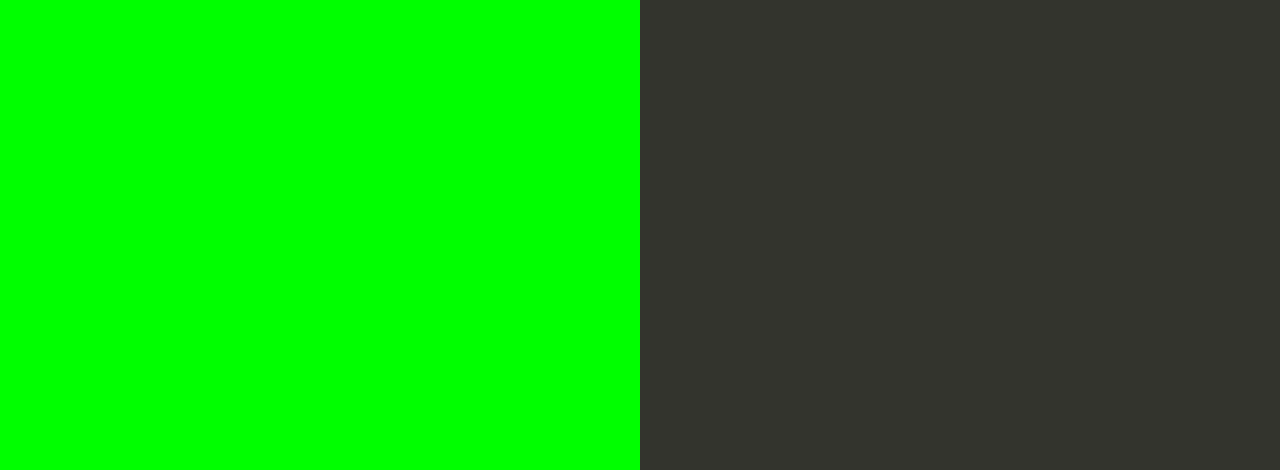
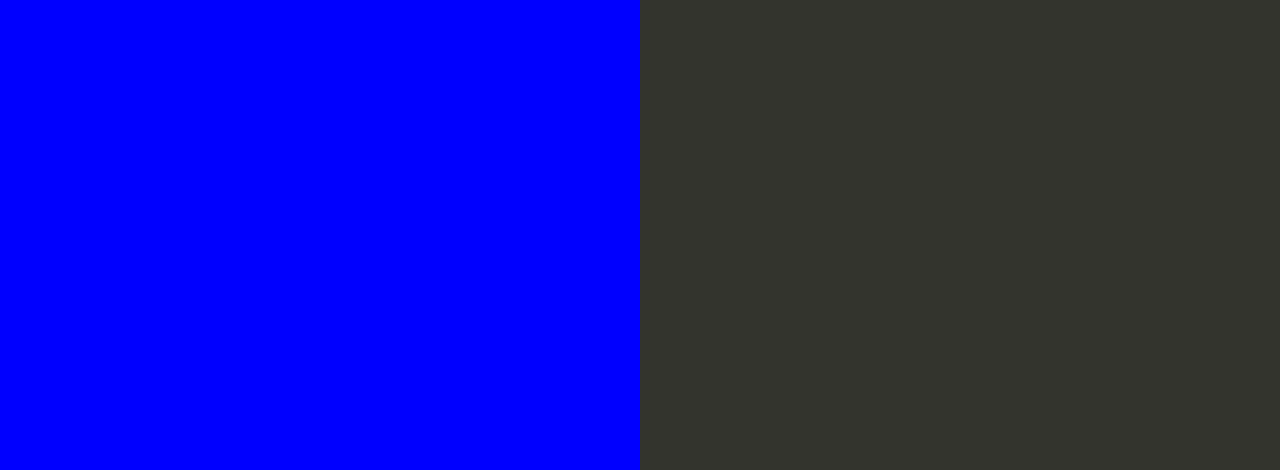
Before and after one commit to martin-aq/Blue-Green-AWS_DEMO, a website: page Blue-Green-AWS_DEMO/index.html in a window 1280 px wide. Shown: the part 330-800 px from the top of the page. Drawn offline with Linux system fonts and the light colour scheme.

Commit message:
Changed from green to blue

```diff
--- a/Blue-Green-AWS_DEMO/index.html
+++ b/Blue-Green-AWS_DEMO/index.html
@@ -35,7 +35,7 @@
 
         text-align: right;
         padding-top: 11em;
-        background-color: #00ff00;
+        background-color: #0000ff;
 
       }
       .textColumn p {
```
